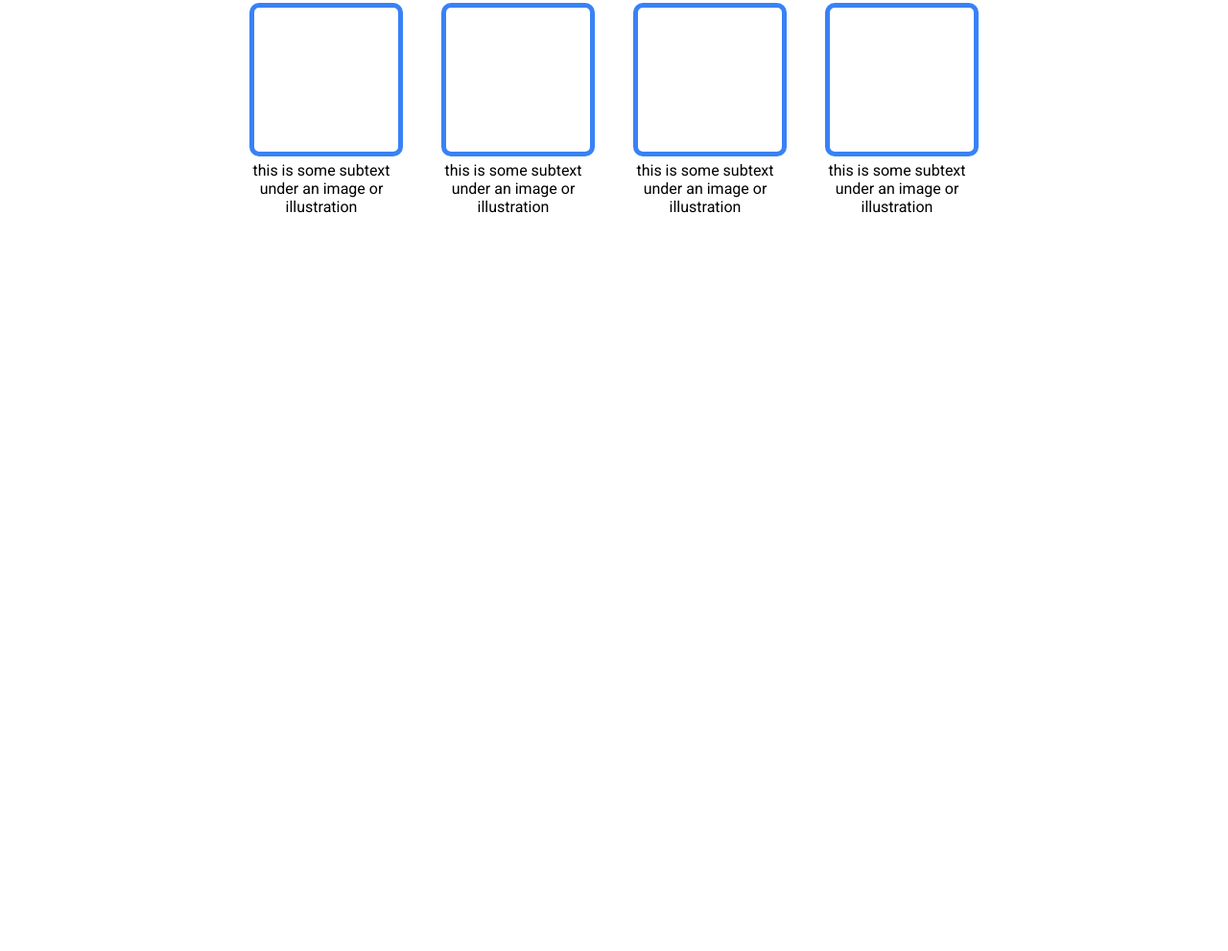
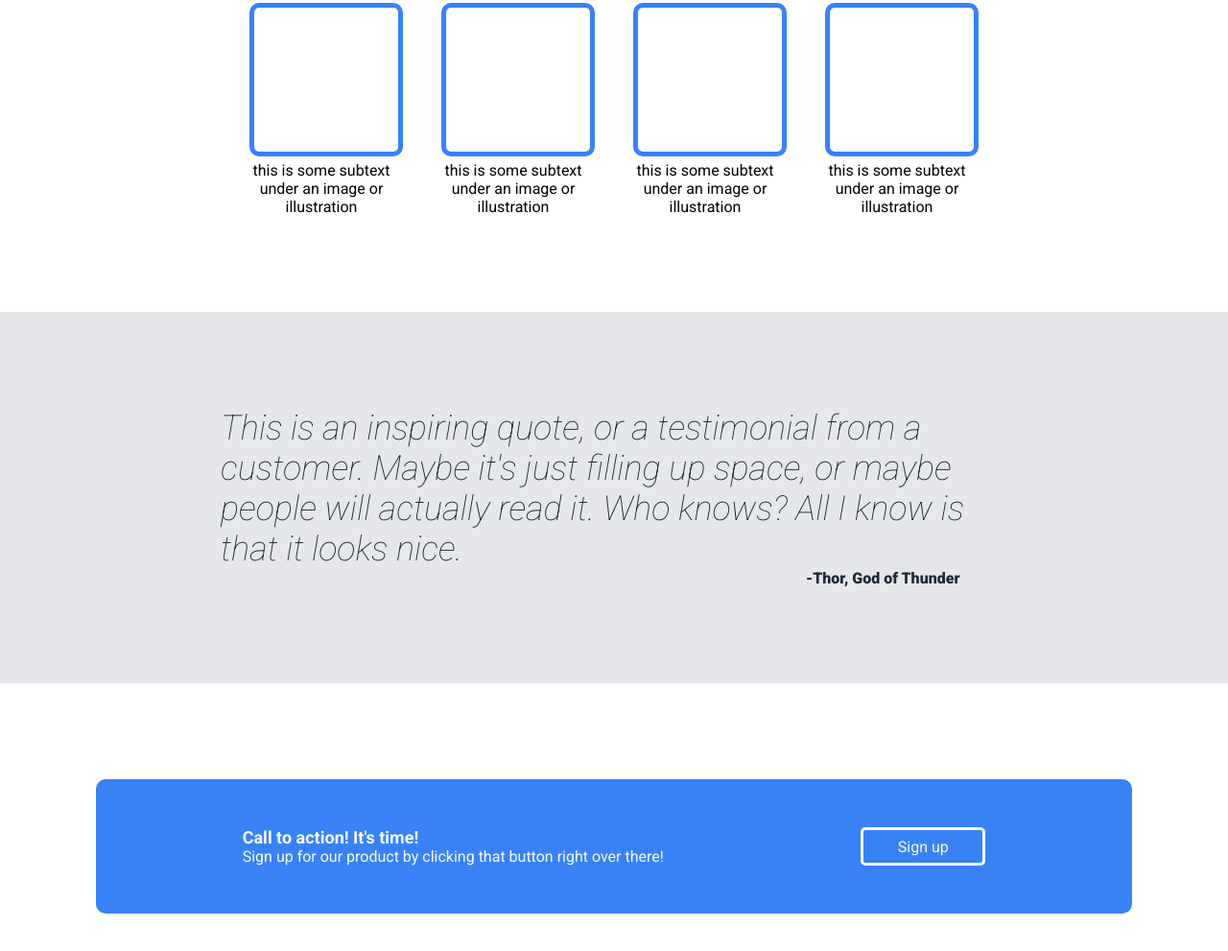
Before and after one commit to ishanO9/landing-page, a plain HTML site: page index.html in a window 1280 px wide. Shown: the part 523-1514 px from the top of the page at 96% size. Before the commit the page ends 848 px from the top, so only its background shows below. Drawn offline with Linux system fonts and the light colour scheme.

Commit message:
Finished all sections

```diff
--- a/index.html
+++ b/index.html
@@ -26,6 +26,8 @@
                 <div class = "img"></div>
             </div>
         </div>
+
+
         <div class = "second">
             <div class ="header2">
                 Some random information
@@ -49,5 +51,29 @@
                 </div>
             </div>
         </div>
+
+
+        <div class = "third">
+            <div class = "text3">
+                <div class = "quote">
+                    This is an inspiring quote, or a testimonial from a customer. Maybe it's just filling up space, or maybe people will actually read it. Who knows? All I know is that it looks nice.
+                </div>
+                <div class = "author">
+                    -Thor, God of Thunder
+                </div>
+            </div>
+        </div>
+
+
+        <div class = "fourth">
+            <div class = "cta">
+                <div class = "text4">
+                    <div class = "htext">Call to action! It's time!</div>
+                    <div class = "s1text">Sign up for our product by clicking that button right over there!</div>
+                </div>
+                <button class = "button2"> Sign up</button>
+
+            </div>
+        </div>
     </body>
 </html>
--- a/styles.css
+++ b/styles.css
@@ -1,5 +1,4 @@
-@import url('https://fonts.googleapis.com/css2?family=Roboto:wght@400;700&display=swap');
-
+@import url('https://fonts.googleapis.com/css2?family=Roboto:ital,wght@0,100;0,300;0,400;0,500;0,700;0,900;1,100;1,300;1,400;1,500;1,700;1,900&display=swap');
 body{
     margin: 0;
 }
@@ -14,7 +13,7 @@ body{
     margin-left: 0;
     margin-right: 0;
     justify-content: space-around;
-    color: white;
+    color: #F9FAF8;
     font-size: 24px;
     margin-top: 20px;
     font-family: 'Roboto',sans-serif;
@@ -30,7 +29,7 @@ ul{
     list-style: none;
     margin: 0;
     padding: 0;
-    color: white;
+    color: #F9FAF8;
     font-size: 18px;
 }
 .content{
@@ -43,7 +42,7 @@ ul{
 .button{
     max-width: 100px;
     background-color: #3882F6;
-    color: white;
+    color: #F9FAF8;
     padding: 5px;
     border-radius: 5px;
     font-family: 'Roboto',sans-serif;
@@ -59,11 +58,11 @@ ul{
 .mtext{
     font-size: 48px;
     font-weight: 900;
-    color: white;
+    color: #F9FAF8;
 }
 .stext{
     font-size: 18px;
-    color: white;
+    color: #F9FAF8;
 }
 .img{
     height: 200px;
@@ -71,6 +70,8 @@ ul{
     width: 400px;
 
 }
+
+
 .second{
     display: flex;
     flex-direction: column;
@@ -110,3 +111,59 @@ ul{
     text-align: center;
     margin-top: 5px;
 }
+
+
+.third{
+    display: flex;
+    justify-content: center;
+    align-items: center;
+    background-color: #E5E7EB;
+}
+.text3{
+    margin: 100px;
+    width: 820px;
+    font-family: 'Roboto',sans-serif;
+}
+.quote{
+    font-size: 36px;
+    font-style: italic;
+    color: #1F2937;
+    font-weight: lighter;
+}
+.author{
+    margin-left: 610px;
+    color: #1F2937;
+    font-weight: 900;
+}
+
+.fourth{
+    margin: 100px;
+}
+
+.cta{
+    display: flex;
+    justify-content: space-around;
+    background-color: #3882F6;
+    padding: 50px;
+    border-radius: 10px;
+}
+.text4{
+    color: #F9FAF8;
+    font-family: 'Roboto',sans-serif;
+}
+.button2{
+
+    font-family: 'Roboto',sans-serif;
+    color: #F9FAF8;
+    border-color: #F9FAF8;
+    border-radius: 5px;
+    font-size: medium;
+    border-style: solid;
+    width: 130px;
+    border-width: 3px;
+    background-color: #3882F6;
+}
+.htext{
+    font-weight: bold;
+    font-size: large;
+}
```
